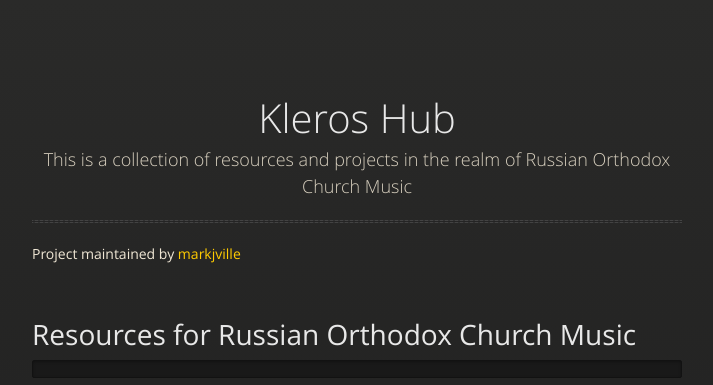
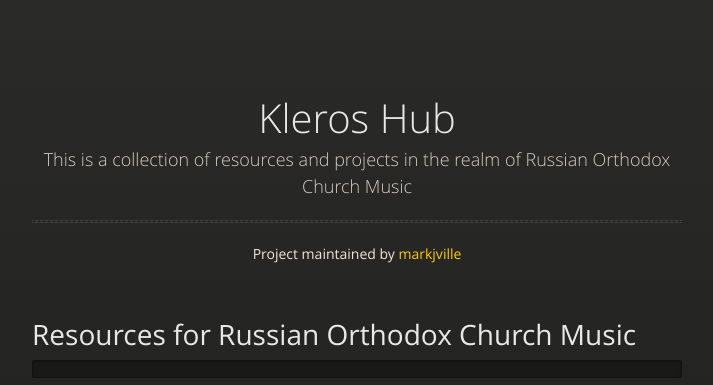
Before and after one commit to markjville/markjville.github.io, a Jekyll site: the page built from index.md, in a window 1280 px wide. Shown: the top 385 px of the page, without its empty margins (283-996 px from the left). Built offline with Jekyll 4.4.1, drawn with Linux system fonts in a browser that asks for light colours; our own code applies the rules of GitHub Pages for plain Markdown files.

Commit message:
Update default.html

```diff
--- a/_layouts/default.html
+++ b/_layouts/default.html
@@ -23,11 +23,11 @@
     <div class="wrapper">
 
       <section>
-        <div id="title">
+        <div id="title" style="text-align: center;">
           <h1>{{ site.title | default: site.github.repository_name }}</h1>
           <p>{{ site.tagline | default: site.description | default: site.github.project_tagline }}</p>
           <hr
-          <span style="text-align: center;">Project maintained by <a href="{{ site.github.owner_url }}">{{ site.github.owner_name }}</a></span>
+          <span>Project maintained by <a href="{{ site.github.owner_url }}">{{ site.github.owner_name }}</a></span>
         </div>
 
         {{ content }}
```
